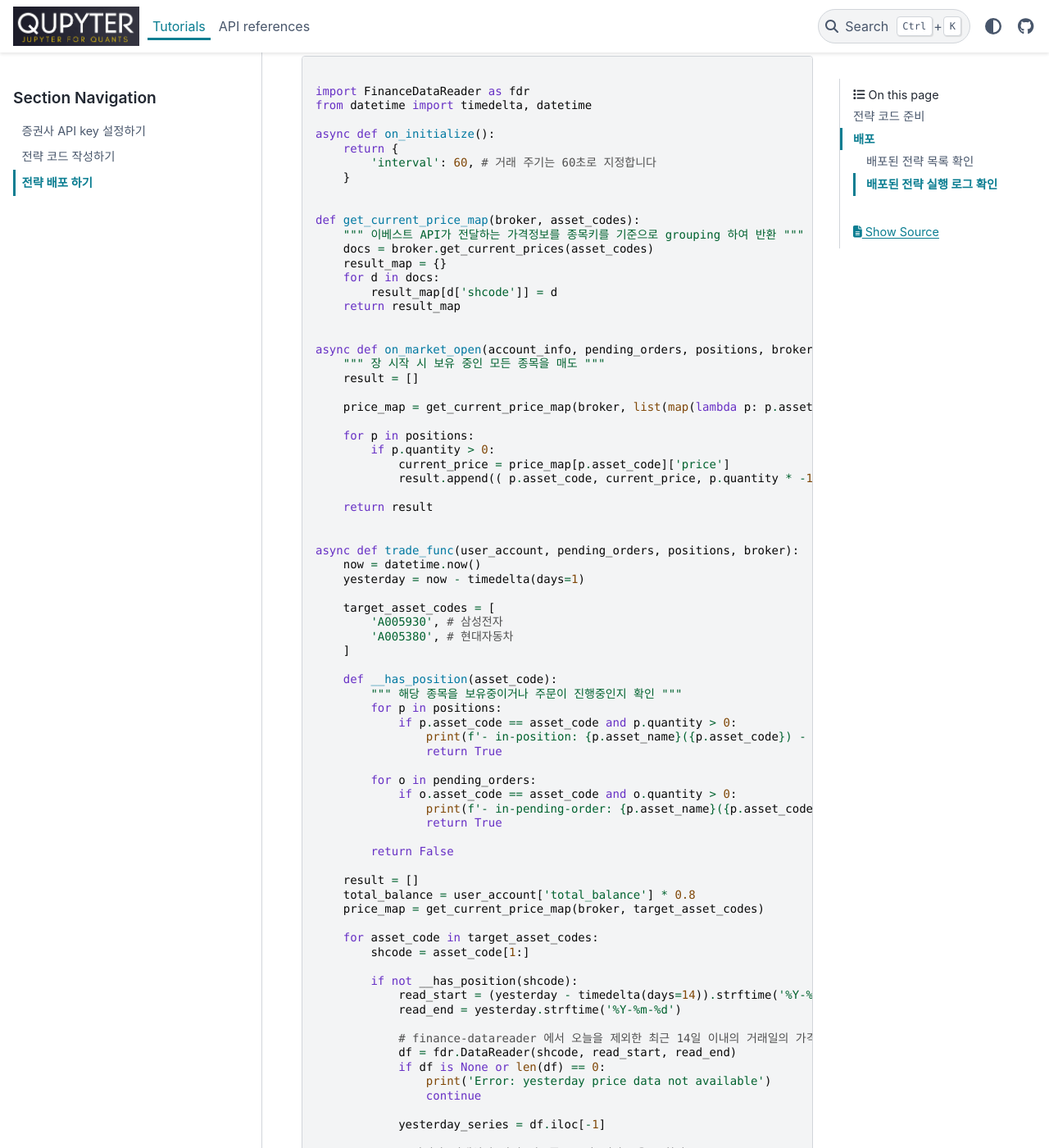
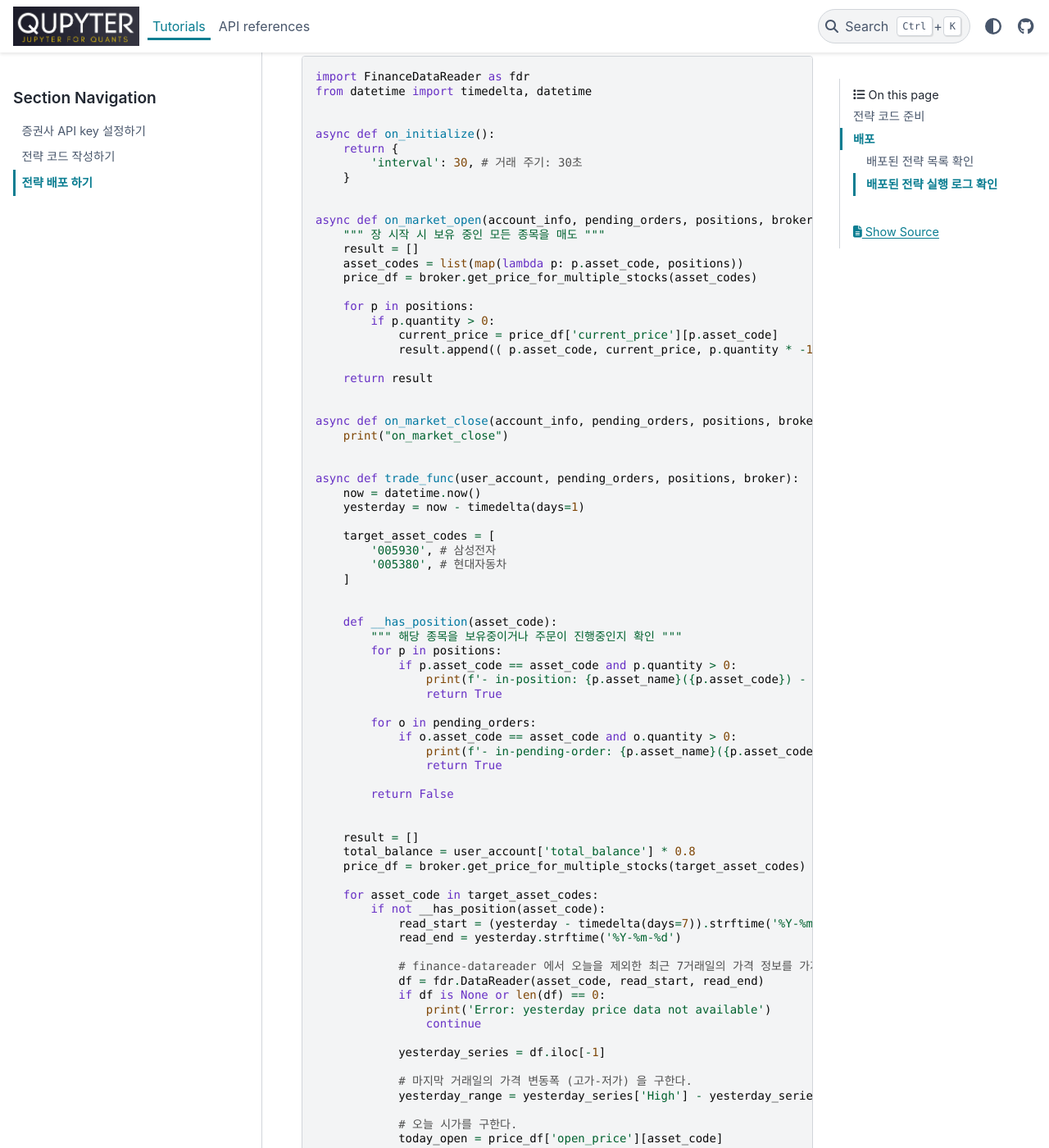
Before and after one commit to qrstai/qupyter, a Sphinx documentation site: the page built from docs/source/tutorials/deploy.md, in a window 1280 px wide and 1400 px high, scrolled down 411 px. Shown: the whole window at 82% size. Built offline with Sphinx 7.4.7 and the PyData theme 0.15.4, drawn with Linux system fonts in a browser that asks for light colours; some of the changed text lies outside the part shown.

Commit message:
docs: 예제 코드 수정

````diff
--- a/docs/source/tutorials/deploy.md
+++ b/docs/source/tutorials/deploy.md
@@ -9,37 +9,32 @@ Qupyter platform 에 작성한 전략을 배포하는 방법을 살펴보겠습
 ### volatility_break.py
 
 ```python
-
 import FinanceDataReader as fdr
 from datetime import timedelta, datetime
 
+
 async def on_initialize():
     return {
-        'interval': 60, # 거래 주기는 60초로 지정합니다
+        'interval': 30, # 거래 주기: 30초
     }
-
-
-def get_current_price_map(broker, asset_codes):
-    """ 이베스트 API가 전달하는 가격정보를 종목키를 기준으로 grouping 하여 반환 """
-    docs = broker.get_current_prices(asset_codes)
-    result_map = {}
-    for d in docs:
-        result_map[d['shcode']] = d
-    return result_map
 
 
 async def on_market_open(account_info, pending_orders, positions, broker):
     """ 장 시작 시 보유 중인 모든 종목을 매도 """
     result = []
-
-    price_map = get_current_price_map(broker, list(map(lambda p: p.asset_code, positions)))
+    asset_codes = list(map(lambda p: p.asset_code, positions))
+    price_df = broker.get_price_for_multiple_stocks(asset_codes)
 
     for p in positions:
         if p.quantity > 0:
-            current_price = price_map[p.asset_code]['price']
+            current_price = price_df['current_price'][p.asset_code]
             result.append(( p.asset_code, current_price, p.quantity * -1 ))
 
     return result
+
+
+async def on_market_close(account_info, pending_orders, positions, broker):
+    print("on_market_close")
 
 
 async def trade_func(user_account, pending_orders, positions, broker):
@@ -47,9 +42,10 @@ async def trade_func(user_account, pending_orders, positions, broker):
     yesterday = now - timedelta(days=1)
 
     target_asset_codes = [
-        'A005930', # 삼성전자
-        'A005380', # 현대자동차
+        '005930', # 삼성전자
+        '005380', # 현대자동차
     ]
+
 
     def __has_position(asset_code):
         """ 해당 종목을 보유중이거나 주문이 진행중인지 확인 """
@@ -65,19 +61,18 @@ async def trade_func(user_account, pending_orders, positions, broker):
 
         return False
 
+
     result = []
     total_balance = user_account['total_balance'] * 0.8
-    price_map = get_current_price_map(broker, target_asset_codes)
+    price_df = broker.get_price_for_multiple_stocks(target_asset_codes)
 
     for asset_code in target_asset_codes:
-        shcode = asset_code[1:]
-
-        if not __has_position(shcode):
-            read_start = (yesterday - timedelta(days=14)).strftime('%Y-%m-%d')
+        if not __has_position(asset_code):
+            read_start = (yesterday - timedelta(days=7)).strftime('%Y-%m-%d')
             read_end = yesterday.strftime('%Y-%m-%d')
 
-            # finance-datareader 에서 오늘을 제외한 최근 14일 이내의 거래일의 가격 정보를 가져온다.
-            df = fdr.DataReader(shcode, read_start, read_end)
+            # finance-datareader 에서 오늘을 제외한 최근 7거래일의 가격 정보를 가져온다.
+            df = fdr.DataReader(asset_code, read_start, read_end)
             if df is None or len(df) == 0:
                 print('Error: yesterday price data not available')
                 continue
@@ -88,7 +83,7 @@ async def trade_func(user_account, pending_orders, positions, broker):
             yesterday_range = yesterday_series['High'] - yesterday_series['Low']
 
             # 오늘 시가를 구한다.
-            today_open = price_map[shcode]['open']
+            today_open = price_df['open_price'][asset_code]
 
             # 진입 조건 강도 조절을 위한 상수
             k = 0.5
@@ -97,7 +92,7 @@ async def trade_func(user_account, pending_orders, positions, broker):
             target_price = today_open + yesterday_range * k
 
             # 현재가격
-            current_price = price_map[shcode]['price']
+            current_price = price_df['current_price'][asset_code]
 
             print(f"{asset_code} - today_open:{today_open} yesterday_range:{yesterday_range} k:{k}", end="")
             print(f" target_price:{target_price} current_price:{current_price}")
````
Also changed, not shown: docs/source/tutorials/strategy.md (+8 -2 lines).
